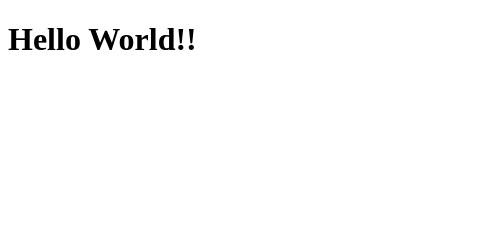
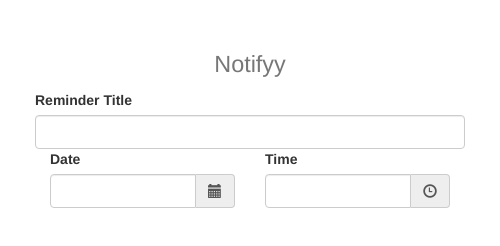
Before and after one commit to alfmoh/Pomnit, an Electron app: page index.html in a window 500 px wide. Drawn offline with nearby package versions, Linux system fonts and the light colour scheme.

Commit message:
Datepicker working

```diff
--- a/index.html
+++ b/index.html
@@ -2,10 +2,37 @@
 <html>
   <head>
     <meta charset="UTF-8">
-    <title>Hello World!</title>
+    <title>Notifyy</title>
+    <link rel="stylesheet" href="./node_modules/bootstrap/dist/css/bootstrap.min.css"/>
+    <link rel="stylesheet" href="./Kalendae/build/kalendae.css" type="text/css" charset="utf-8">
+    <link rel="stylesheet" href="./styles.css"/>
   </head>
   <body>
-    <h1>Hello World!!</h1>
+    <div class="container">
+    <h1 class="notifyy"><small>Notifyy</small></h1>
+    <label for="remind-title">Reminder Title</label>
+    <input type="text" name="title" id="remind-title" class="form-control">
+
+    <div class="col-xs-6">
+    <label for="date">Date</label>
+     <div class="input-group date">
+     <input type="text" class="form-control" id="date">
+     <span class="input-group-addon">
+        <span class="glyphicon glyphicon-calendar"></span>
+      </span>
+    </div>
+    </div>
+
+    <div class="col-xs-6">
+    <label for="time">Time</label>
+     <div class="input-group date">
+     <input type="text" class="form-control" id="time">
+     <span class="input-group-addon">
+        <span class="glyphicon glyphicon-time"></span>
+      </span>
+    </div>
+    </div>
+    </div>
   </body>
 
   <script>
--- a/renderer.js
+++ b/renderer.js
@@ -1,3 +1,5 @@
-// This file is required by the index.html file and will
-// be executed in the renderer process for that window.
-// All of the Node.js APIs are available in this process.
+let $ = require("jquery")
+//require("bootstrap-datepicker")
+let Kalendae = require("kalendae")
+
+new Kalendae.Input("date",{});
--- /dev/null
+++ b/styles.css
@@ -0,0 +1,6 @@
+body{
+    padding: 20px;
+}
+.notifyy{
+    text-align: center;
+}
```
Also changed, not shown: main.js (+17 -1 lines), package.json (+7 -0 lines), 1 other file.
